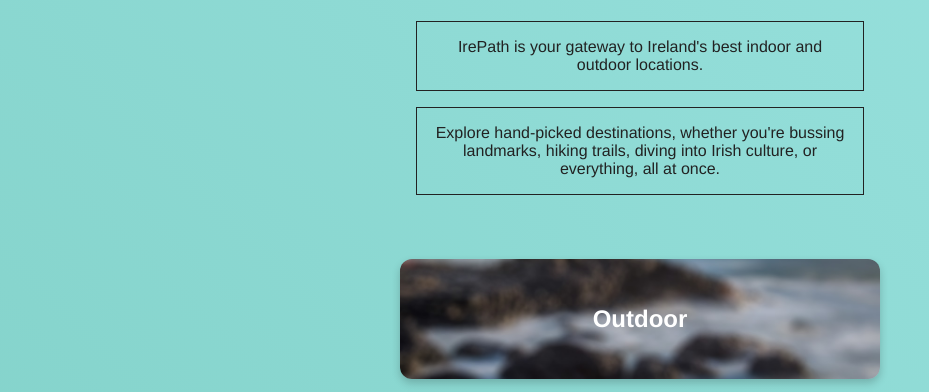
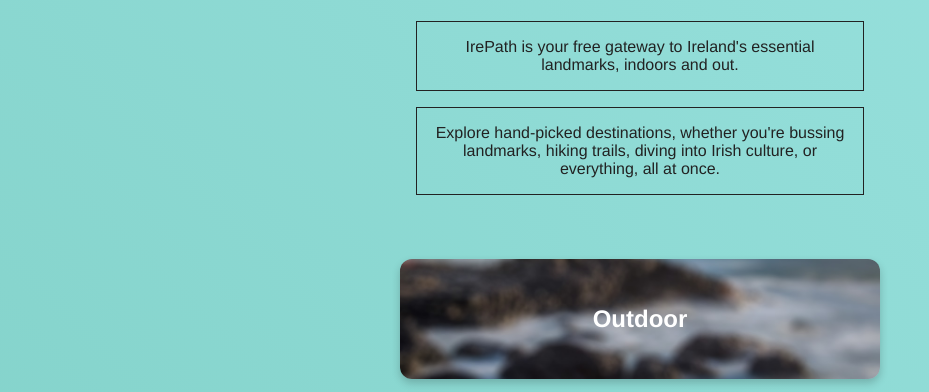
Before and after one commit to kiaranlynch/irepath, a plain HTML site: page index.html in a window 1280 px wide. Shown: the part 353-745 px from the top of the page, without its empty margins (0-929 px from the left). Drawn offline with Linux system fonts and the light colour scheme.

Commit message:
Update index.html

```diff
--- a/index.html
+++ b/index.html
@@ -29,7 +29,7 @@
 
     <section class="intro">
       <h1>Welcome!</h1>
-      <p class="tagline">IrePath is your gateway to Ireland's best indoor and outdoor locations.</p>
+      <p class="tagline">IrePath is your free gateway to Ireland's essential landmarks, indoors and out.</p>
       <p class="description">Explore hand-picked destinations, whether you're bussing landmarks, hiking trails, diving into Irish culture, or everything, all at once.</p>
     </section>
 
```
